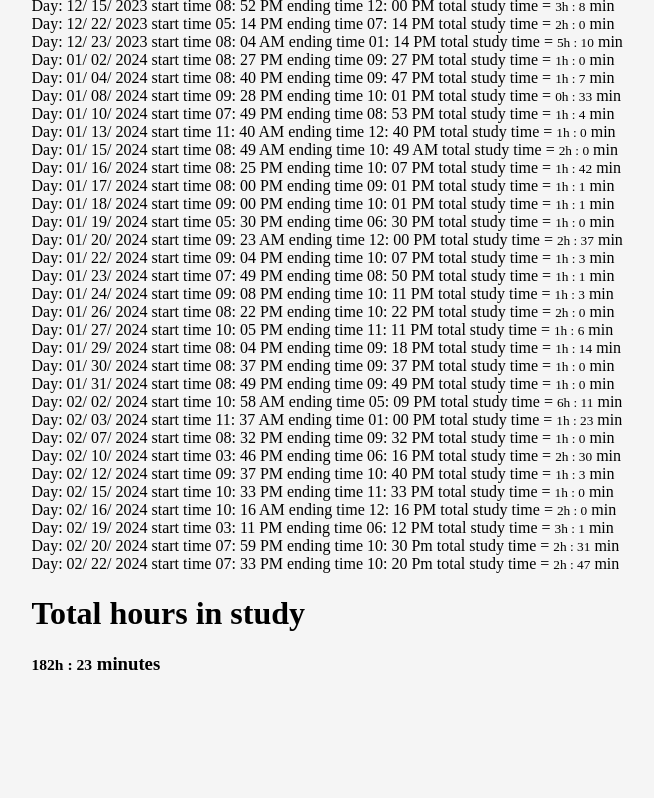
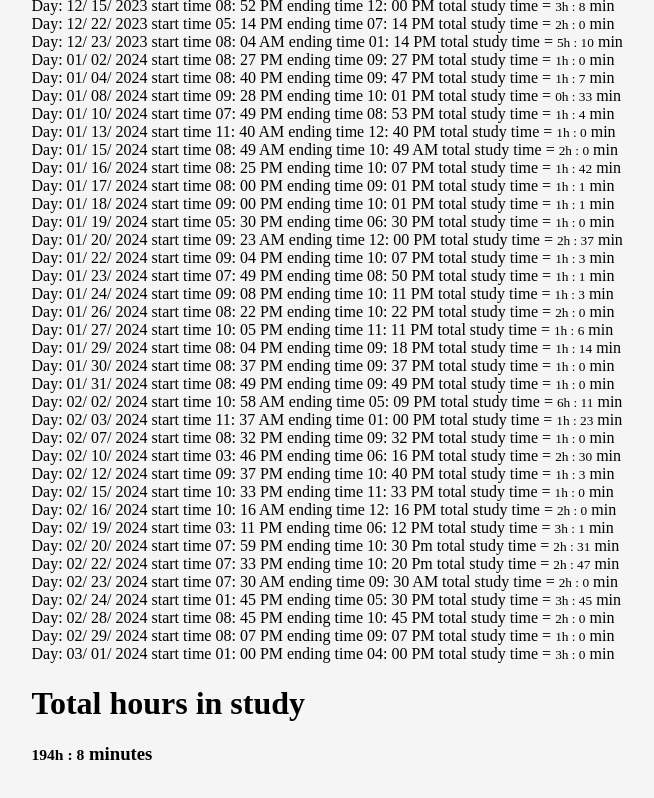
Before and after one commit to dabanaluintenque/Intenque-Home-page, a website: page public/about_me/aboutMe.html in a window 1280 px wide. Shown: the part 1962-2760 px from the top of the page, without its empty margins (65-719 px from the left). Drawn offline with Linux system fonts and the light colour scheme.

Commit message:
03/01/2024 Time: 5:41 PM

```diff
--- a/public/about_me/aboutMe.html
+++ b/public/about_me/aboutMe.html
@@ -133,6 +133,13 @@
                     <section>Day: 02/ 19/ 2024   start time 03: 11 PM   ending time 06: 12 PM total study time = <small id="day84"></small> min </section>
                     <section>Day: 02/ 20/ 2024   start time 07: 59 PM   ending time 10: 30 Pm total study time = <small id="day85"></small> min </section>
                     <section>Day: 02/ 22/ 2024   start time 07: 33 PM   ending time 10: 20 Pm total study time = <small id="day86"></small> min </section>
+                    <section>Day: 02/ 23/ 2024   start time 07: 30 AM   ending time 09: 30 AM total study time = <small id="day87"></small> min </section>
+                    <section>Day: 02/ 24/ 2024   start time 01: 45 PM   ending time 05: 30 PM total study time = <small id="day88"></small> min </section>
+                    <section>Day: 02/ 28/ 2024   start time 08: 45 PM   ending time 10: 45 PM total study time = <small id="day89"></small> min </section>
+                    <section>Day: 02/ 29/ 2024   start time 08: 07 PM   ending time 09: 07 PM total study time = <small id="day90"></small> min </section>
+                    <section>Day: 03/ 01/ 2024   start time 01: 00 PM   ending time 04: 00 PM total study time = <small id="day91"></small> min </section>
+
+
                 </section>
             </div>
             <div>
--- a/public/about_me/timeTraker.js
+++ b/public/about_me/timeTraker.js
@@ -118,6 +118,11 @@ let day83 = timeTracker(10,16,12,16);
 let day84 = timeTracker(15,11,18,12);
 let day85 = timeTracker(19,59, 22,30);
 let day86 = timeTracker(19,33, 22, 20);
+let day87 = timeTracker(7,30,9,30);
+let day88 = timeTracker(13,45,17,30);
+let day89 = timeTracker(20,45,22,45);
+let day90 = timeTracker(20,7,21,7);
+let day91 = timeTracker(13,0,16,0);
 
 let number_of_days =[];
 number_of_days.push(day1);
@@ -209,6 +214,11 @@ number_of_days.push(day83);
 number_of_days.push(day84);
 number_of_days.push(day85);
 number_of_days.push(day86);
+number_of_days.push(day87);
+number_of_days.push(day88);
+number_of_days.push(day89);
+number_of_days.push(day90);
+number_of_days.push(day91);
 
 const day1Time = document.getElementById('day1').innerHTML = convert_to_time_format(number_of_days[0]);
 const day2Time = document.getElementById('day2').innerHTML = convert_to_time_format(number_of_days[1]);
@@ -299,6 +309,11 @@ const day83Time = document.getElementById('day83').innerHTML = convert_to_time_f
 const day84Time = document.getElementById('day84').innerHTML = convert_to_time_format(number_of_days[86]);
 const day85Time = document.getElementById('day85').innerHTML = convert_to_time_format(number_of_days[87]);
 const day86Time = document.getElementById('day86').innerHTML = convert_to_time_format(number_of_days[88]);
+const day87Time = document.getElementById('day87').innerHTML = convert_to_time_format(number_of_days[89]);
+const day88Time = document.getElementById('day88').innerHTML = convert_to_time_format(number_of_days[90]);
+const day89Time = document.getElementById('day89').innerHTML = convert_to_time_format(number_of_days[91]);
+const day90Time = document.getElementById('day90').innerHTML = convert_to_time_format(number_of_days[92]);
+const day91Time = document.getElementById('day91').innerHTML = convert_to_time_format(number_of_days[93]);
 
 function totalHoursInStudy(){
 
```
